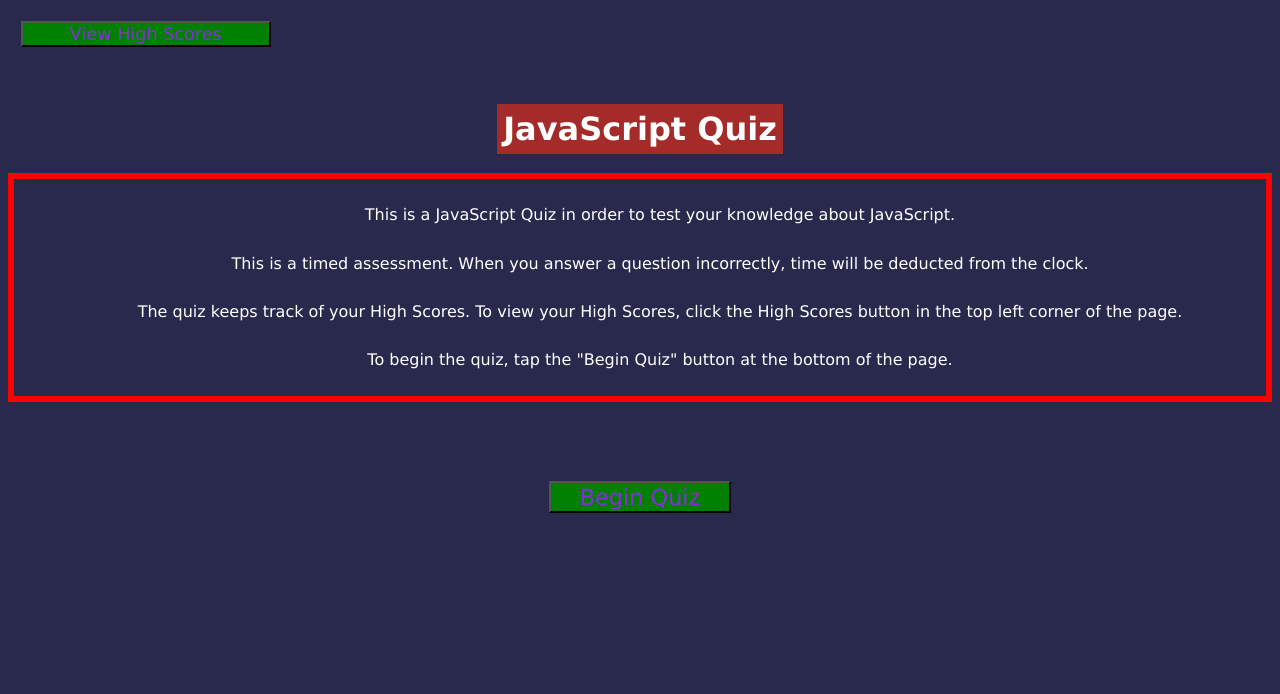
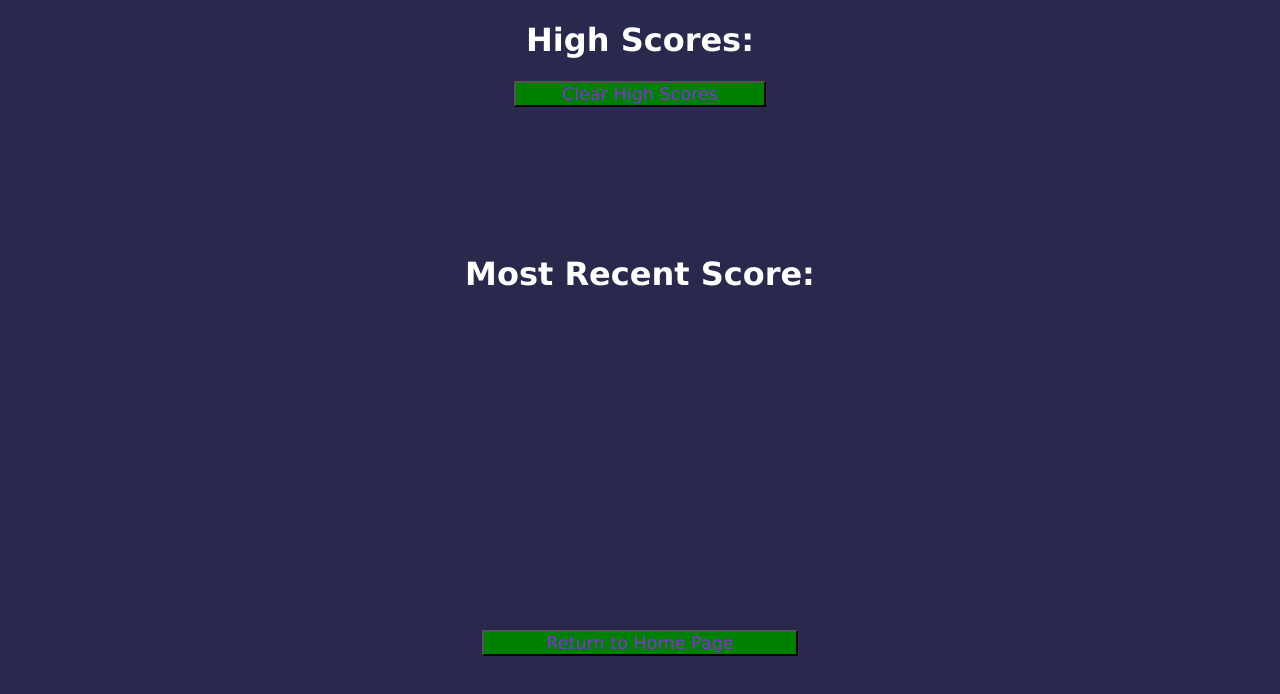
Before and after one commit to CJFeagin33/javascript-Quiz, a plain HTML site: page index.html in a window 1280 px wide. Both pictures are taken after a click on the button "View High Scores". Drawn offline with Linux system fonts and the light colour scheme.

Commit message:
connected high scores btn and return to home btn

```diff
--- a/index.html
+++ b/index.html
@@ -11,7 +11,7 @@
 <body>
   <div id="landing-page">
     <section class="highscores">
-      <button>View High Scores</button>
+      <button id="highScoresButton">View High Scores</button>
     </section>
 
     <section class = "section-2">
--- a/script.js
+++ b/script.js
@@ -0,0 +1,23 @@
+var highScoresButton = document.querySelector("#highScoresButton");
+var returnToHomePageButton = document.querySelector("#backToHome-icon")
+
+
+
+
+var visitHighScores = function() {
+  var landingPage = document.getElementById("landing-page");
+  console.log(landingPage)
+  landingPage.style.display = "none";
+  var highScoresPage = document.getElementById("HighScores-page");
+  console.log(highScoresButton)
+  highScoresPage.style.display = "inline";
+  var returnHomeBtn = document.getElementById("backToHome-icon");
+  returnHomeBtn.style.display = "inline";
+}
+
+var returnToHomePage = function() {
+  window.location.reload();
+}
+
+highScoresButton.addEventListener("click", visitHighScores);
+returnToHomePageButton.addEventListener("click", returnToHomePage);
--- a/style.css
+++ b/style.css
@@ -1,4 +1,4 @@
-* {
+body {
   background-color: rgb(41, 41, 78);
   color: white;
   text-align: center;
```
